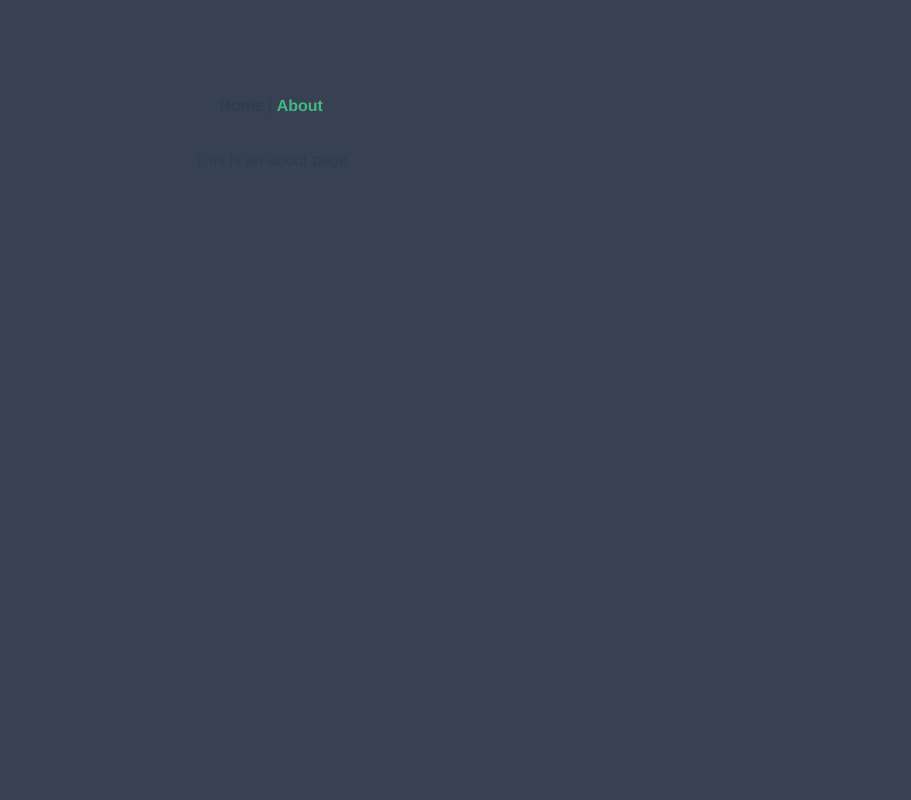
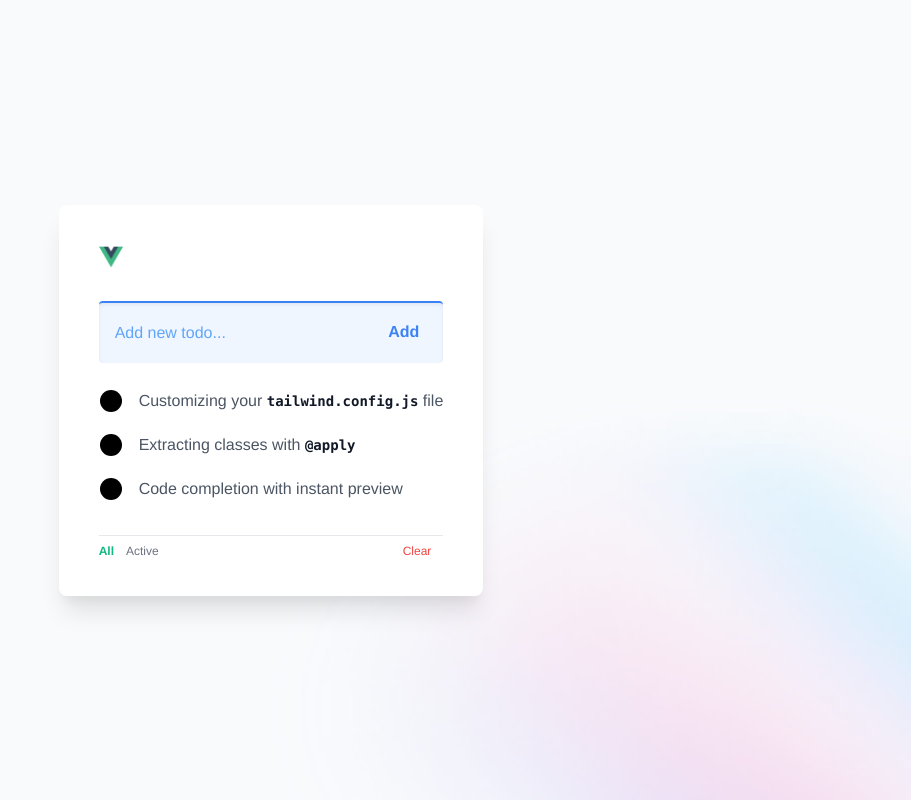
Before and after one commit to GwanHooPark/dada-todo, a Vue app in the folder packages/vue/: page /about in a window 1280 px wide. Shown: the whole page, without its empty margins (369-1280 px from the left). Built offline with nearby package versions, Linux system fonts and the light colour scheme.

Commit message:
feat: 디자인수정

```diff
--- a/packages/vue/public/index.html
+++ b/packages/vue/public/index.html
@@ -7,7 +7,7 @@
     <link rel="icon" href="<%= BASE_URL %>favicon.ico">
     <title><%= htmlWebpackPlugin.options.title %></title>
   </head>
-  <body class="p-8 sm:p-16 bg-gray-700 text-white">
+  <body class="">
     <noscript>
       <strong>We're sorry but <%= htmlWebpackPlugin.options.title %> doesn't work properly without JavaScript enabled. Please enable it to continue.</strong>
     </noscript>
--- a/packages/vue/src/App.vue
+++ b/packages/vue/src/App.vue
@@ -1,9 +1,5 @@
 <template>
 	<div id="app">
-		<div id="nav">
-			<router-link to="/">Home</router-link> |
-			<router-link to="/about">About</router-link>
-		</div>
 		<router-view />
 	</div>
 </template>
--- a/packages/vue/src/views/About.vue
+++ b/packages/vue/src/views/About.vue
@@ -1,5 +1,126 @@
 <template>
-	<div class="about">
-		<h1>This is an about page</h1>
+	<div
+		class="min-h-screen bg-gray-50 py-6 flex flex-col justify-center relative overflow-hidden sm:py-12"
+	>
+		<img
+			src="@/assets/img/beams.jpg"
+			alt=""
+			class="absolute top-1/2 left-1/2 -translate-x-1/2 -translate-y-1/2 max-w-none"
+			width="1308"
+		/>
+		<div
+			class="relative px-6 pt-10 pb-8 bg-white shadow-xl ring-gray-900/5 sm:max-w-lg sm:mx-auto sm:rounded-lg sm:px-10"
+		>
+			<div class="max-w-md mx-auto">
+				<img src="@/assets/logo.png" class="h-6" alt="Tailwind Play" />
+				<div class="divide-y divide-gray-300/50">
+					<div
+						class="py-8 text-base leading-7 space-y-6 text-gray-600"
+					>
+						<div
+							id="js-user-input"
+							class="flex items-center justify-between relative"
+						>
+							<input
+								placeholder="Add new todo..."
+								type="text"
+								id="js-input-field"
+								class="p-4 pr-20 border-t-2 text-blue-600 bg-blue-50 border-blue-500 rounded w-full shadow-inner outline-none placeholder-blue-400"
+							/><button
+								id="js-add-item"
+								class="text-blue-500 hover:text-blue-800 font-semibold py-2 px-4 absolute right-0 mr-2 focus:outline-none"
+							>
+								Add
+							</button>
+						</div>
+						<ul class="space-y-4">
+							<li class="flex items-center">
+								<svg
+									class="w-6 h-6 flex-none fill-sky-100 stroke-sky-500 stroke-2"
+									stroke-linecap="round"
+									stroke-linejoin="round"
+								>
+									<circle cx="12" cy="12" r="11" />
+									<path
+										d="m8 13 2.165 2.165a1 1 0 0 0 1.521-.126L16 9"
+										fill="none"
+									/>
+								</svg>
+								<p class="ml-4">
+									Customizing your
+									<code
+										class="text-sm font-bold text-gray-900"
+										>tailwind.config.js</code
+									>
+									file
+								</p>
+							</li>
+							<li class="flex items-center">
+								<svg
+									class="w-6 h-6 flex-none fill-sky-100 stroke-sky-500 stroke-2"
+									stroke-linecap="round"
+									stroke-linejoin="round"
+								>
+									<circle cx="12" cy="12" r="11" />
+									<path
+										d="m8 13 2.165 2.165a1 1 0 0 0 1.521-.126L16 9"
+										fill="none"
+									/>
+								</svg>
+								<p class="ml-4">
+									Extracting classes with
+									<code
+										class="text-sm font-bold text-gray-900"
+										>@apply</code
+									>
+								</p>
+							</li>
+							<li class="flex items-center">
+								<svg
+									class="w-6 h-6 flex-none fill-sky-100 stroke-sky-500 stroke-2"
+									stroke-linecap="round"
+									stroke-linejoin="round"
+								>
+									<circle cx="12" cy="12" r="11" />
+									<path
+										d="m8 13 2.165 2.165a1 1 0 0 0 1.521-.126L16 9"
+										fill="none"
+									/>
+								</svg>
+								<p class="ml-4">
+									Code completion with instant preview
+								</p>
+							</li>
+						</ul>
+					</div>
+					<div
+						class="flex text-base leading-7 font-semibold justify-between"
+					>
+						<div>
+							<button
+								id="js-filter-all"
+								class="text-xs mr-3 font-bold hover:underline text-gray-500 text-green-500 focus:outline-none"
+							>
+								All
+							</button>
+							<button
+								id="js-filter-active"
+								class="text-xs mr-3 hover:underline text-gray-500 focus:outline-none"
+							>
+								Active
+							</button>
+						</div>
+						<div>
+							<button
+								id="js-filter-clear"
+								class="text-xs mr-3 text-red-500 focus:outline-none hover:underline"
+							>
+								Clear
+							</button>
+						</div>
+					</div>
+				</div>
+			</div>
+		</div>
 	</div>
 </template>
--- a/packages/vue/src/views/Home.vue
+++ b/packages/vue/src/views/Home.vue
@@ -5,12 +5,25 @@
 		<h1
 			class="uppercase text-2xl block font-bold py-6 text-gray-400 tracking-widest text-center"
 		>
-			Tailwindcss Todos
+			Vue Todos
 		</h1>
 		<div
 			id="js-user-input"
 			class="flex items-center justify-between relative"
-		></div>
+		>
+			<input
+				placeholder="Add new item..."
+				type="text"
+				id="js-input-field"
+				class="p-4 pr-20 border-t-2 border-green-500 rounded bg-gray-900 text-white w-full shadow-inner outline-none"
+			/>
+			<button
+				id="js-add-item"
+				class="text-green-400 hover:text-green-300 bg-gray-900 font-semibold py-2 px-4 absolute right-0 mr-2 focus:outline-none"
+			>
+				Add
+			</button>
+		</div>
 		<ul id="js-list" class="m-0 my-4 p-0 list-none w-full"></ul>
 		<div class="flex py-4 border-t border-gray-900 justify-between">
 			<div>
```
Also changed, not shown: packages/vue/src/assets/img/beams.jpg (added).
